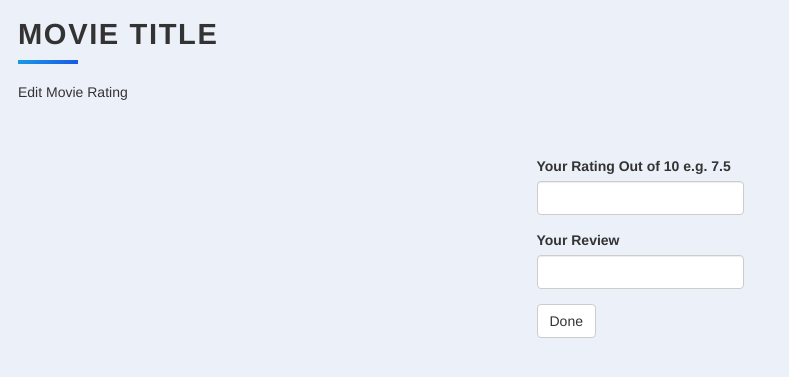
After one commit to BillStephens2022/Movies-Python, a Flask app: page /edit in a window 1280 px wide. The commit adds this page. Shown: the top 377 px of the page, without its empty margins (0-789 px from the left). Run offline with Flask 3, Linux system fonts and the light colour scheme; some libraries are stand-ins or nearby versions.

Commit message:
added edit.html with edit form to edit rating and review, and hooked up to update database

```diff
--- a/main.py
+++ b/main.py
@@ -39,9 +39,9 @@ with app.app_context():
 #     new_movie = Movie(
 #         title="Phone Booth",
 #         year=2002,
-#         description="Publicist Stuart Shepard finds himself trapped in a phone booth, pinned down by an extortionist's "
-#                 "sniper rifle. Unable to leave or receive outside help, Stuart's negotiation with the caller leads to "
-#                 "a jaw-dropping climax.",
+#         description="Publicist Stuart Shepard finds himself trapped in a phone booth, pinned down by
+#                 "an extortionist's sniper rifle. Unable to leave or receive outside help, Stuart's
+#                 "negotiation with the caller leads to a jaw-dropping climax.",
 #         rating=7.3,
 #         ranking=10,
 #         review="My favourite character was the caller.",
@@ -57,5 +57,24 @@ def home():
     return render_template("index.html", movies=all_movies)
 
 
+class RateMovieForm(FlaskForm):
+    rating = StringField("Your Rating Out of 10 e.g. 7.5")
+    review = StringField("Your Review")
+    submit = SubmitField("Done")
+
+
+@app.route("/edit", methods=["GET", "POST"])
+def rate_movie():
+    form = RateMovieForm()
+    movie_id = request.args.get("id")
+    movie = Movie.query.get(movie_id)
+    if form.validate_on_submit():
+        movie.rating = float(form.rating.data)
+        movie.review = form.review.data
+        db.session.commit()
+        return redirect(url_for('home'))
+    return render_template("edit.html", movie=movie, form=form)
+
+
 if __name__ == '__main__':
     app.run(debug=True)
--- /dev/null
+++ b/templates/edit.html
@@ -0,0 +1,19 @@
+{% extends 'bootstrap/base.html' %}
+{% import "bootstrap/wtf.html" as wtf %}
+
+{% block styles %}
+  {{ super() }}
+  <link rel="stylesheet" href="https://fonts.googleapis.com/css?family=Nunito+Sans:300,400,700">
+  <link rel="stylesheet" href="https://fonts.googleapis.com/css?family=Poppins:300,400,700">
+  <link rel="stylesheet" href="{{ url_for('static', filename='css/styles.css') }}">
+{% endblock %}
+
+{% block title %}Edit Movies{% endblock %}
+
+{% block content %}
+<div class="content">
+  <h1 class="heading">Movie Title</h1>
+    <p class="description">Edit Movie Rating</p>
+   {{ wtf.quick_form(form) }}
+  </div>
+{% endblock %}
--- a/templates/index.html
+++ b/templates/index.html
@@ -32,7 +32,7 @@
             {{ movie.description }}
         </p>
 
-        <a href="#" class="button">Update</a>
+        <a href="{{ url_for('rate_movie', id=movie.id) }}" class="button">Update</a>
         <a href="#" class="button delete-button">Delete</a>
 
       </div>
```
Also changed, not shown: movies.db.
